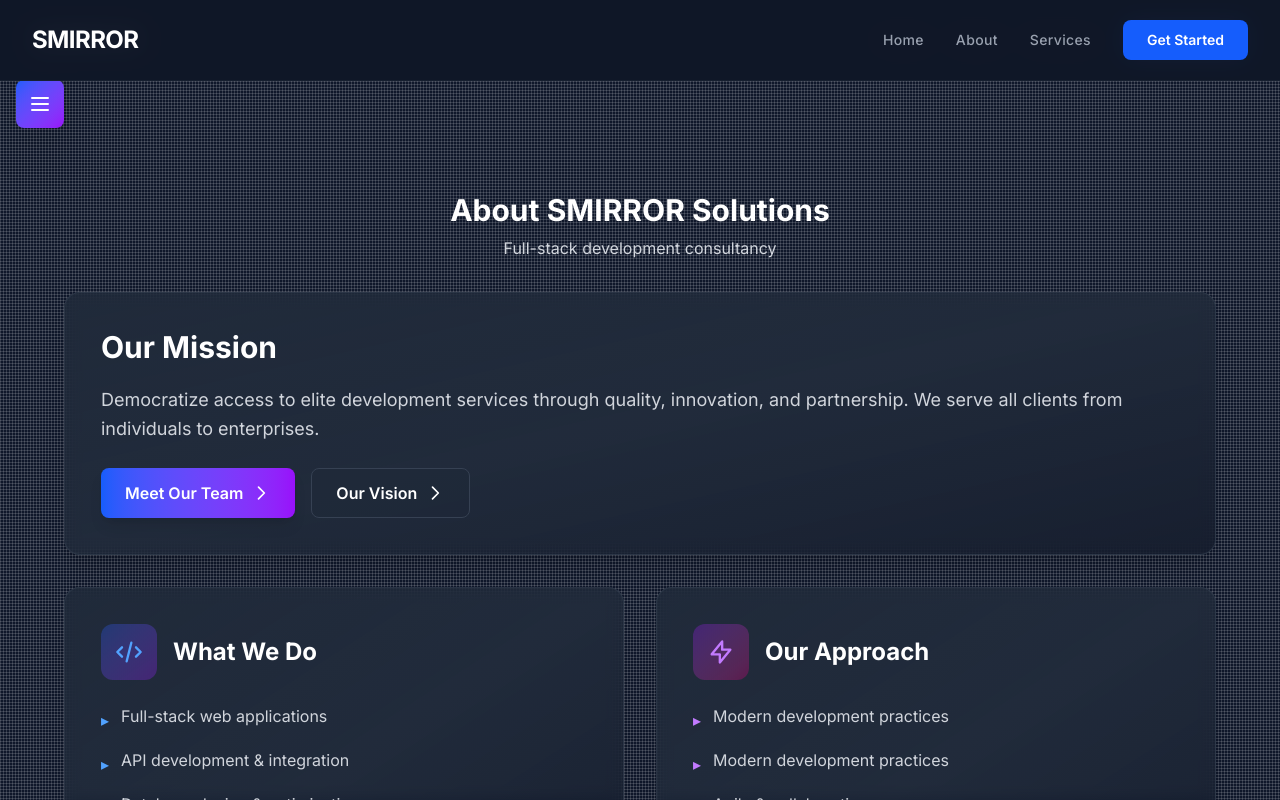
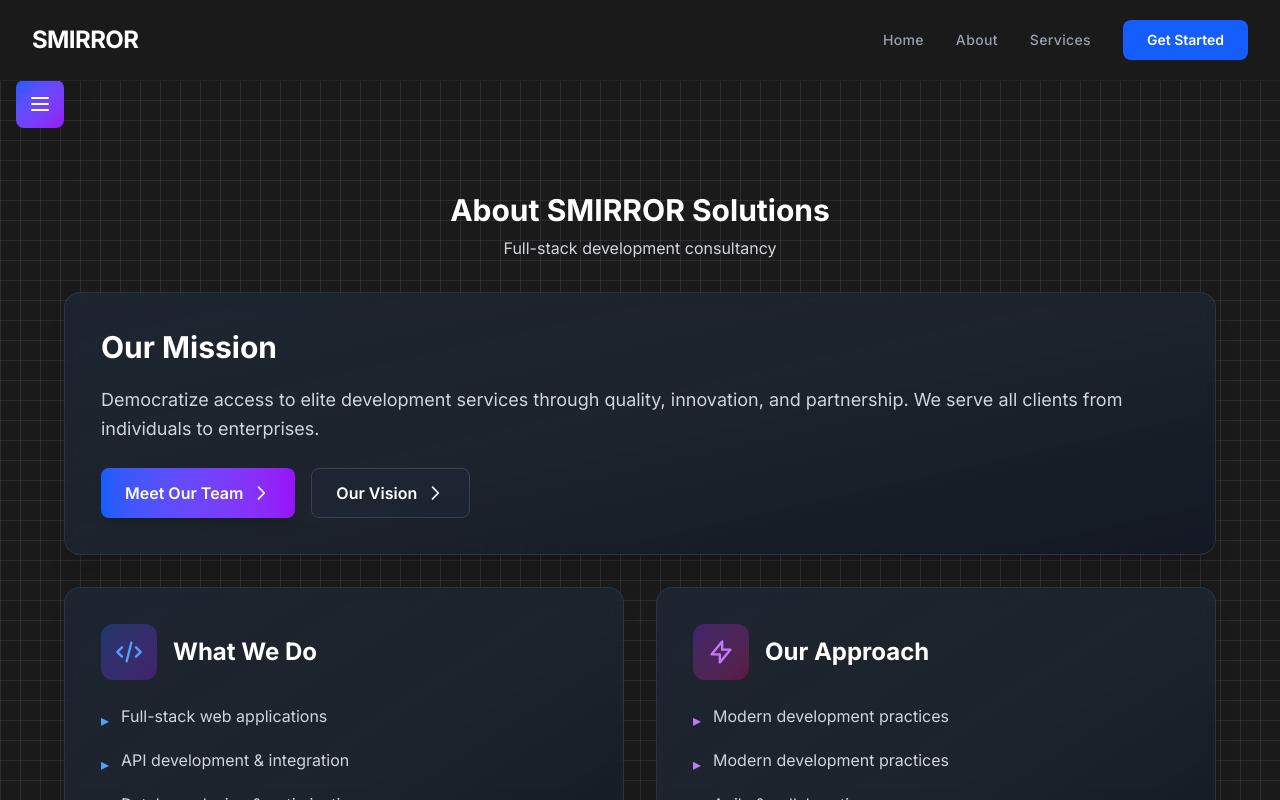
Before and after one commit to Samuel-soita/website1frontend, a Next.js app: page /about in a window 1280 px wide. Shown: the top 800 px of the page. Built offline with nearby package versions, Linux system fonts and the light colour scheme.

Commit message:
feat: update background to consistent dark grey (#1a1a1a) with visible grid pattern

```diff
--- a/src/app/globals.css
+++ b/src/app/globals.css
@@ -45,13 +45,13 @@
   --smirror-cyan-400: #26c6da;
 }
 
-/* Consistent Dark Theme Background with Ultra-Dense Square Patterns */
+/* Smooth Grid Background - Visible Squares */
 .geometric-bg {
-  background-color: #0f172a;
+  background-color: #1a1a1a;
   background-image:
-    linear-gradient(rgba(255, 255, 255, 0.15) 1px, transparent 1px),
-    linear-gradient(90deg, rgba(255, 255, 255, 0.15) 1px, transparent 1px);
-  background-size: 3px 3px;
+    linear-gradient(to right, rgba(255, 255, 255, 0.08) 1px, transparent 1px),
+    linear-gradient(to bottom, rgba(255, 255, 255, 0.08) 1px, transparent 1px);
+  background-size: 20px 20px;
   background-attachment: fixed;
 }
 
--- a/src/app/layout.tsx
+++ b/src/app/layout.tsx
@@ -168,7 +168,8 @@ export default function RootLayout({
         />
       </head>
       <body
-        className={`${inter.variable} font-sans antialiased bg-slate-900 text-white relative overflow-x-hidden`}
+        className={`${inter.variable} font-sans antialiased text-white relative overflow-x-hidden`}
+        style={{ backgroundColor: '#1a1a1a' }}
       >
         <div className="geometric-bg fixed inset-0 -z-10" aria-hidden="true"></div>
         <Navigation />
--- a/src/components/Navigation.tsx
+++ b/src/components/Navigation.tsx
@@ -14,7 +14,8 @@ export default function Navigation() {
 
   return (
     <nav
-      className="fixed top-0 left-0 right-0 bg-gray-900/95 backdrop-blur-md border-b border-gray-800/50 z-50"
+      className="fixed top-0 left-0 right-0 z-50 backdrop-blur-md border-b border-gray-700/30"
+      style={{ backgroundColor: '#1a1a1a' }}
       role="navigation"
       aria-label="Main navigation"
     >
```
